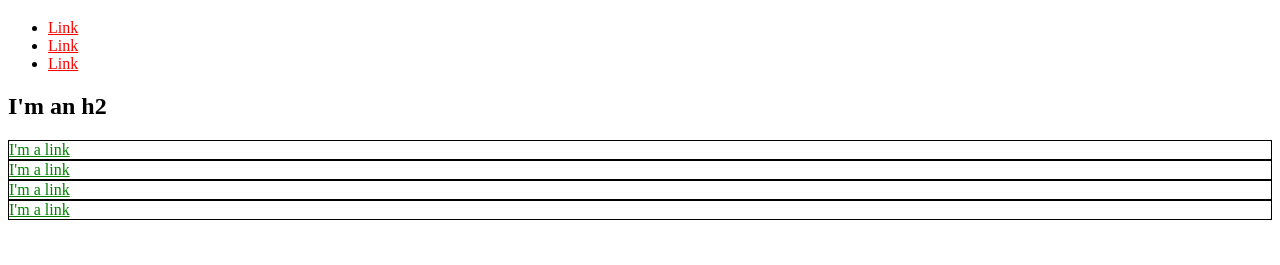
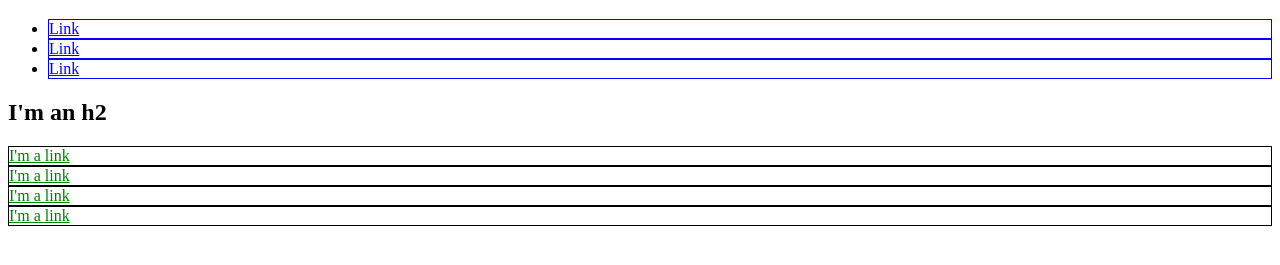
Before and after one commit to plinovodja/plinovodja.github.io, a plain HTML site: page index.html in a window 1280 px wide. Shown: the part 61-326 px from the top of the page. Drawn offline with Linux system fonts and the light colour scheme.

Commit message:
Add internal stylesheet

```diff
--- a/index.html
+++ b/index.html
@@ -3,32 +3,49 @@
   <head>
     <title>Test Page: Don't Panic</title>
     <meta charset="utf-8">
+    <style>
+      a {
+        color: red;
+      }
+      div {
+        border: 1px solid black;
+      }
+      div a {
+        color: green;
+      }
+      li {
+        border: 1px solid blue;
+      }
+      li a {
+        color: blue;
+      }
+    </style>
   </head>
   <body>
     <h1>I'm an h1</h1>
     <ul>
       <li>
-        <a href="http://example.com/" style="color: red;">Link</a>
+        <a href="http://example.com/">Link</a>
       </li>
       <li>
-        <a href="http://example.com/" style="color: red;">Link</a>
+        <a href="http://example.com/">Link</a>
       </li>
       <li>
-        <a href="http://example.com/" style="color: red;">Link</a>
+        <a href="http://example.com/">Link</a>
       </li>
     </ul>
     <h2>I'm an h2</h2>
-    <div style="border: 1px solid black;">
-      <a href="http://example.com/" style="color: green;">I'm a link</a>
+    <div>
+      <a href="http://example.com/">I'm a link</a>
     </div>
-    <div style="border: 1px solid black;">
-      <a href="http://example.com/" style="color: green;">I'm a link</a>
+    <div>
+      <a href="http://example.com/">I'm a link</a>
     </div>
-    <div style="border: 1px solid black;">
-      <a href="http://example.com/" style="color: green;">I'm a link</a>
+    <div>
+      <a href="http://example.com/">I'm a link</a>
     </div>
-    <div style="border: 1px solid black;">
-      <a href="http://example.com/" style="color: green;">I'm a link</a>
+    <div>
+      <a href="http://example.com/">I'm a link</a>
     </div>
   </body>
 </html>
```
